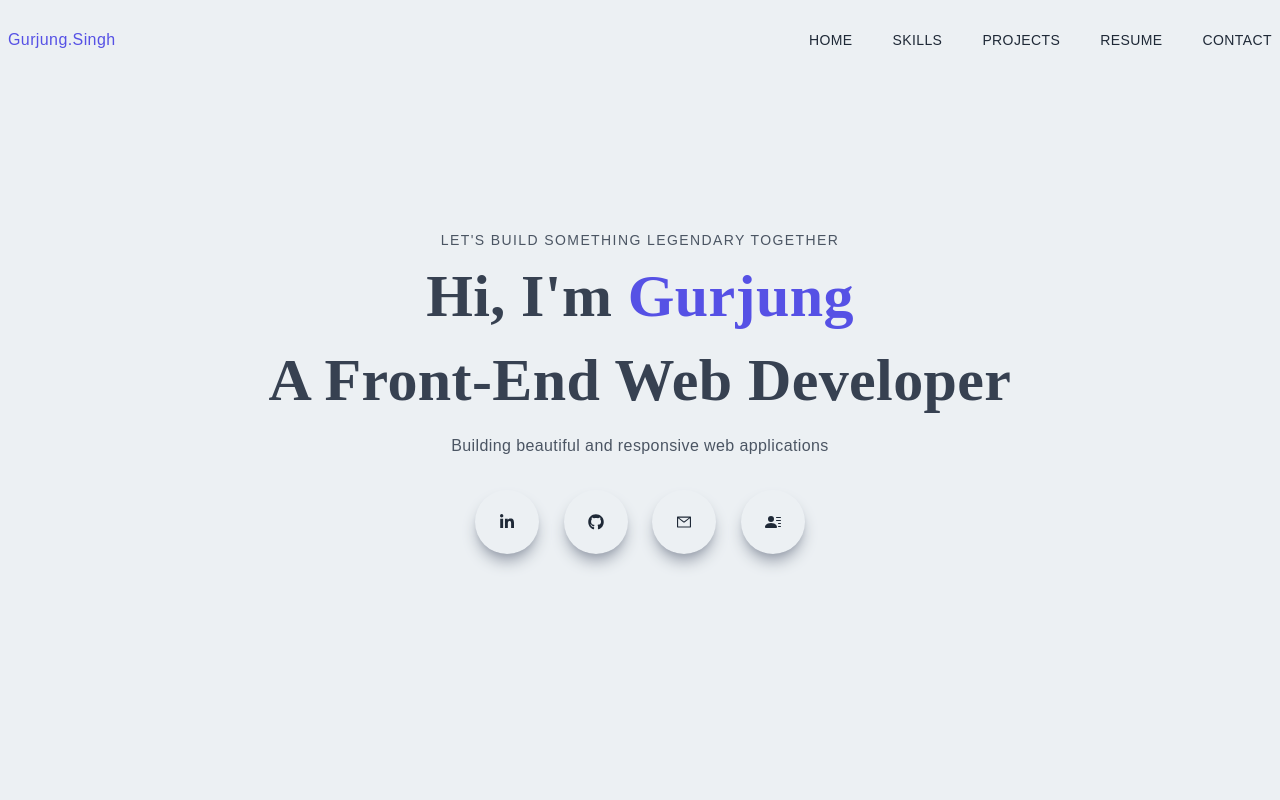
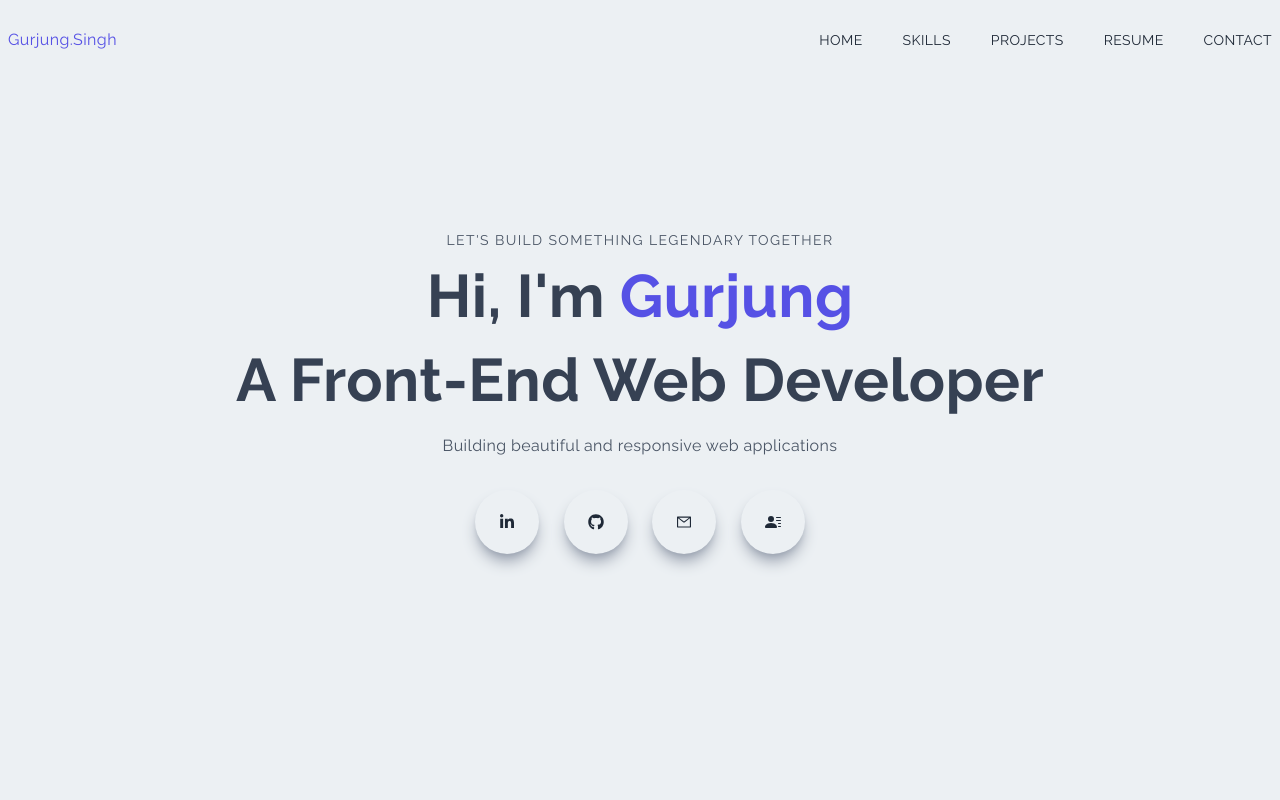
Before and after one commit to gurjung/portfolio, a Next.js app: page / in a window 1280 px wide. Shown: the top 800 px of the page. Built offline with nearby package versions, Linux system fonts and the light colour scheme.

Commit message:
chore(deps): upgraded nextjs, reactjs, tailwind css to latest versions

```diff
--- /dev/null
+++ b/eslint.config.mjs
@@ -0,0 +1,7 @@
+import nextConfig from "eslint-config-next";
+
+const eslintConfig = [
+  ...nextConfig,
+];
+
+export default eslintConfig;
--- a/next.config.js
+++ b/next.config.js
@@ -1,6 +1,7 @@
 /** @type {import('next').NextConfig} */
 const nextConfig = {
   reactStrictMode: true,
+  agentRules: false,
 }
 
 module.exports = nextConfig
--- a/postcss.config.js
+++ b/postcss.config.js
@@ -1,6 +1,5 @@
 module.exports = {
   plugins: {
-    tailwindcss: {},
-    autoprefixer: {},
+    "@tailwindcss/postcss": {},
   },
 }
--- a/styles/globals.css
+++ b/styles/globals.css
@@ -1,8 +1,11 @@
-@tailwind base;
-@tailwind components;
-@tailwind utilities;
+@import url("https://fonts.googleapis.com/css2?family=Raleway:wght@100;200;300;400;500;600;700;800;900&display=swap");
+@import "tailwindcss";
 
-@import url("https://fonts.googleapis.com/css2?family=Raleway:wght@100;200;300;400;500;600;700;800;900&display=swap");
+@theme {
+  --color-primary: #ecf0f3;
+  --color-secondary: #5651e5;
+  --color-tertiary: #1f2937;
+}
 
 html {
   scroll-behavior: smooth;
--- a/tailwind.config.js
+++ /dev/null
@@ -1,17 +0,0 @@
-/** @type {import('tailwindcss').Config} */
-module.exports = {
-  content: [
-    "./pages/**/*.{js,ts,jsx,tsx}",
-    "./components/**/*.{js,ts,jsx,tsx}",
-  ],
-  theme: {
-    extend: {
-      colors:{
-        'primary': '#ecf0f3',
-        'secondary': '#5651e5',
-        'tertiary': '#1f2937',
-      }
-    },
-  },
-  plugins: [],
-};
```
Also changed, not shown: package.json (+11 -8 lines), .eslintrc.json (deleted), 1 other file (tests, documents, lock files or other folders).
